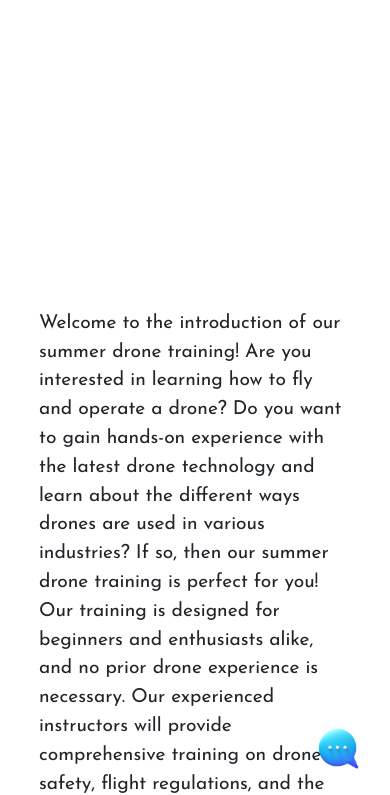
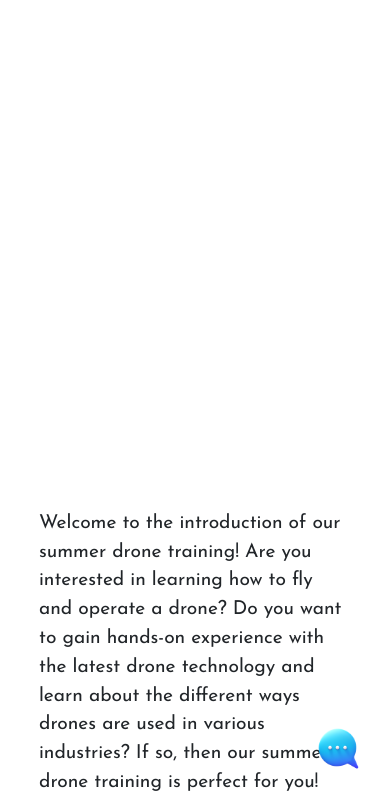
Before and after one commit to codebyviral/predulive, a website: page events.html in a window 390 px wide. Shown: the part 85-880 px from the top of the page. Drawn offline with nearby package versions, Linux system fonts and the light colour scheme; a web font is replaced by a local one.

Commit message:
fixed design bug on event.css

```diff
--- a/css/events.css
+++ b/css/events.css
@@ -589,7 +589,7 @@ footer{
 }
 @media only screen and (max-width:768px){
   .introContent{
-    margin-top: -300px !important;
+    margin-top: -100px !important;
   }
   #venue-card{
     margin-left: -1rem;
```
